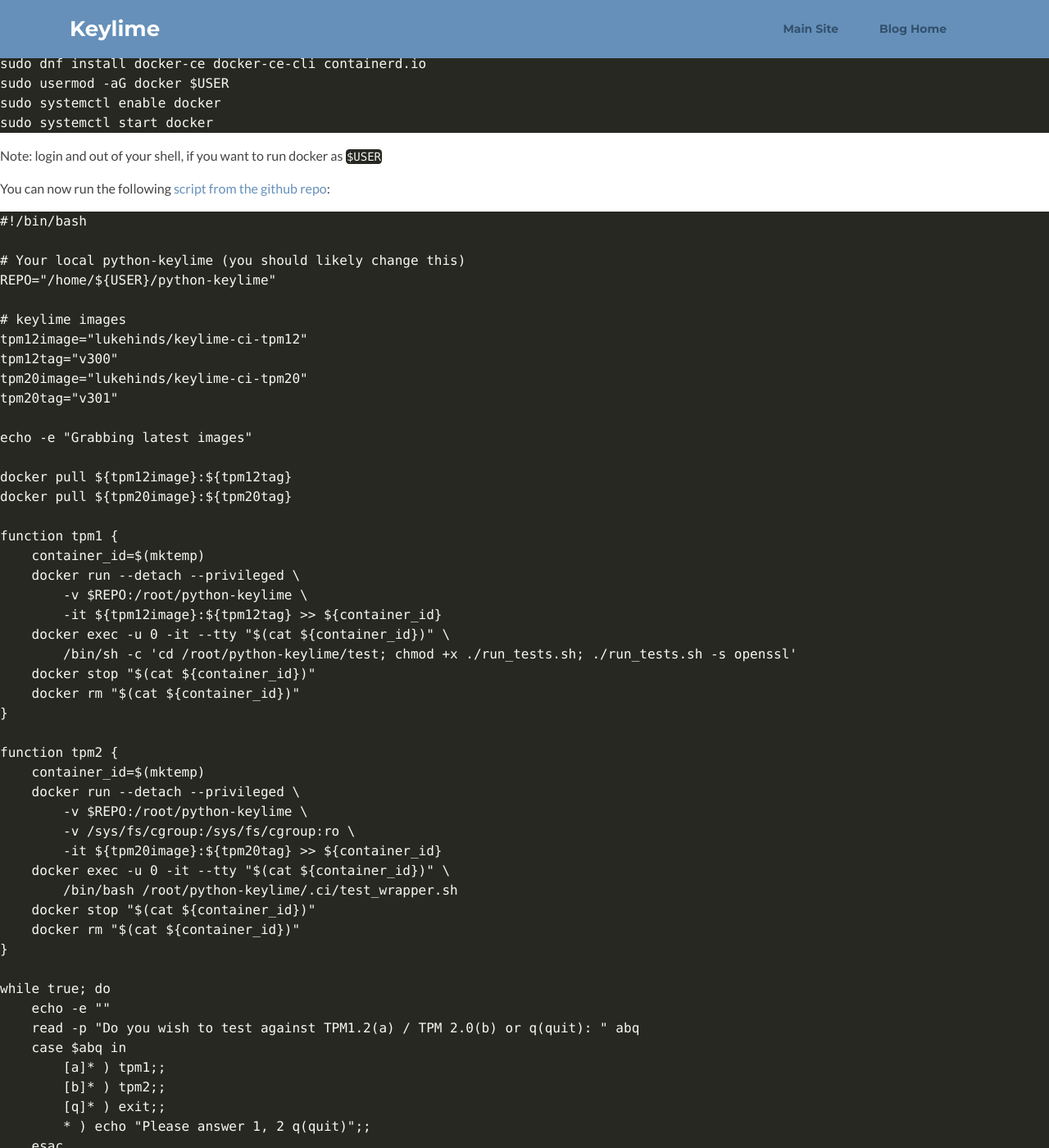
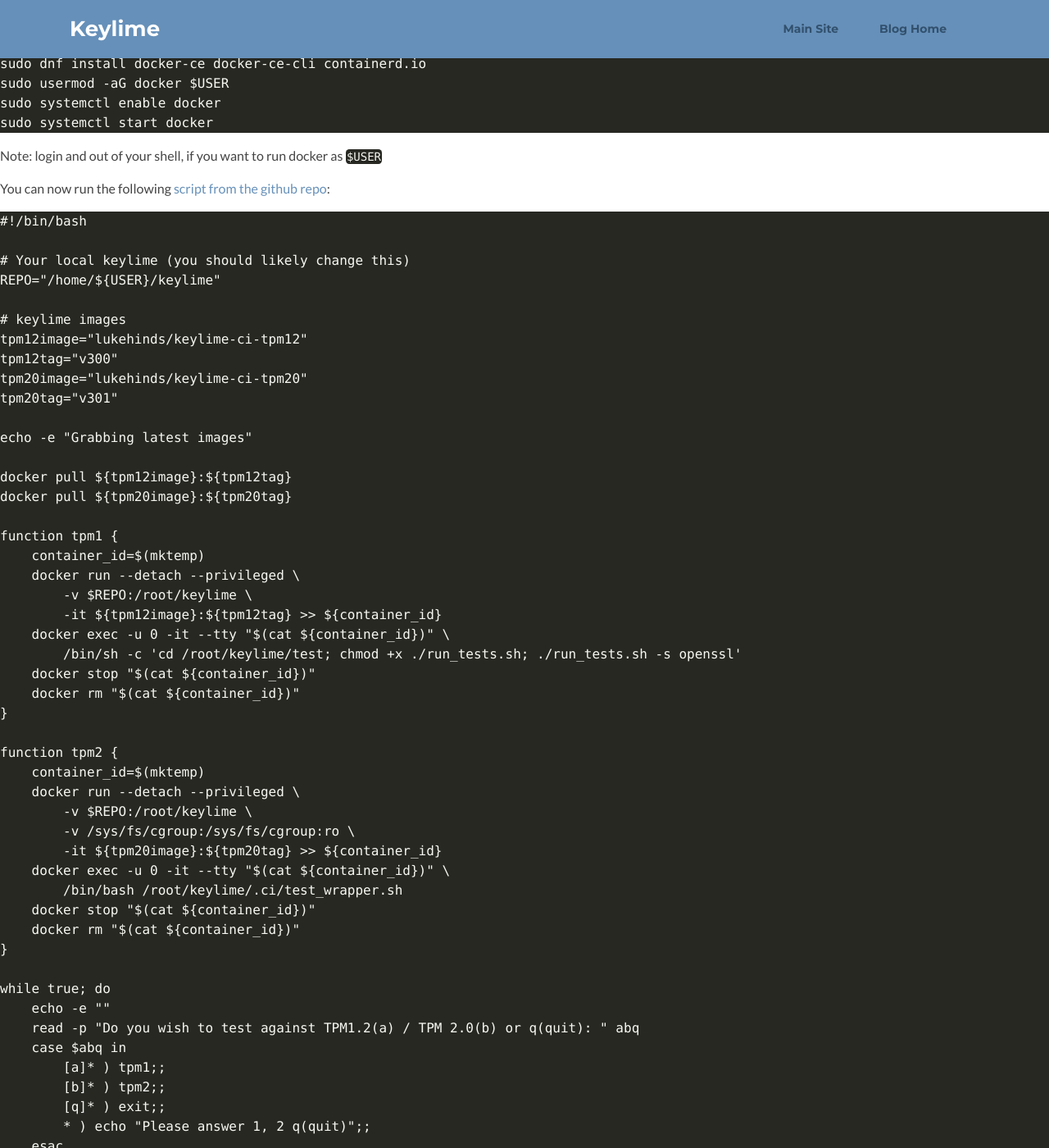
Before and after one commit to keylime/keylime.github.io, a Jekyll site: the page built from _posts/2019-04-01-handy-docker-environment.markdown, in a window 1280 px wide and 1400 px high, scrolled down 254 px. Shown: the whole window at 82% size. Built offline with Jekyll 4.4.1, drawn with Linux system fonts in a browser that asks for light colours; nearby versions of some CDN libraries; some of the changed text lies outside the part shown.

Commit message:
Change remaining instances of former repo naming

````diff
--- a/_includes/docs.html
+++ b/_includes/docs.html
@@ -8,8 +8,8 @@
             <div class="code-block">
                 <!--//Use Prismjs - http://prismjs.com/index.html#basic-usage -->
                 <pre><code class="language-markup">
-git clone https://github.com/keylime/python-keylime
-cd python-keylime
+git clone https://github.com/keylime/keylime
+cd keylime
 ./installer.sh
                  </code></pre>
             </div><!--//code-block-->
--- a/_includes/promo.html
+++ b/_includes/promo.html
@@ -19,7 +19,7 @@
             <ul class="list-inline mb-2">
                 <!--// Generate github buttons: https://github.com/mdo/github-buttons -->
                 <li class="list-inline-item github-star">
-<a class="github-button" href="https://github.com/keylime/python-keylime" data-icon="octicon-star" aria-label="Star keylime/python-keylime on GitHub">Star</a></li>
+<a class="github-button" href="https://github.com/keylime/keylime" data-icon="octicon-star" aria-label="Star keylime/keylime on GitHub">Star</a></li>
                 <li class="list-inline-item github-follow"><!-- Place this tag where you want the button to render. -->
 <a class="github-button" href="https://github.com/keylime" aria-label="Follow @keylime on GitHub">Follow @keylime</a></li>
             </ul>
--- a/_posts/2019-04-01-handy-docker-environment.markdown
+++ b/_posts/2019-04-01-handy-docker-environment.markdown
@@ -20,13 +20,13 @@
 
 Note: login and out of your shell, if you want to run docker as `$USER`
 
-You can now run the following [script from the github repo](https://github.com/keylime/python-keylime/blob/master/.ci/run_local.sh):
+You can now run the following [script from the github repo](https://github.com/keylime/keylime/blob/master/.ci/run_local.sh):
 
 ```
 #!/bin/bash
 
-# Your local python-keylime (you should likely change this)
-REPO="/home/${USER}/python-keylime"
+# Your local keylime (you should likely change this)
+REPO="/home/${USER}/keylime"
 
 # keylime images
 tpm12image="lukehinds/keylime-ci-tpm12"
@@ -42,10 +42,10 @@
 function tpm1 {
     container_id=$(mktemp)
     docker run --detach --privileged \
-        -v $REPO:/root/python-keylime \
+        -v $REPO:/root/keylime \
         -it ${tpm12image}:${tpm12tag} >> ${container_id}
     docker exec -u 0 -it --tty "$(cat ${container_id})" \
-        /bin/sh -c 'cd /root/python-keylime/test; chmod +x ./run_tests.sh; ./run_tests.sh -s openssl'
+        /bin/sh -c 'cd /root/keylime/test; chmod +x ./run_tests.sh; ./run_tests.sh -s openssl'
     docker stop "$(cat ${container_id})"
     docker rm "$(cat ${container_id})"
 }
@@ -53,11 +53,11 @@
 function tpm2 {
     container_id=$(mktemp)
     docker run --detach --privileged \
-        -v $REPO:/root/python-keylime \
+        -v $REPO:/root/keylime \
         -v /sys/fs/cgroup:/sys/fs/cgroup:ro \
         -it ${tpm20image}:${tpm20tag} >> ${container_id}
     docker exec -u 0 -it --tty "$(cat ${container_id})" \
-        /bin/bash /root/python-keylime/.ci/test_wrapper.sh
+        /bin/bash /root/keylime/.ci/test_wrapper.sh
     docker stop "$(cat ${container_id})"
     docker rm "$(cat ${container_id})"
 }
--- a/_posts/2019-04-02-running-IMA-on-keylime.markdown
+++ b/_posts/2019-04-02-running-IMA-on-keylime.markdown
@@ -169,7 +169,7 @@
 
 ## whitelist
 
-The whitelist is a list of what we consider to be golden values (or in fact measurements). We will use the initramfs to create our whitelist using the `create_whitelist.sh` shell script available in th python-keylime repository [here](https://github.com/keylime/python-keylime/blob/master/keylime/create_whitelist.sh) or `python-keylime/keylime/create_whitelist.sh`
+The whitelist is a list of what we consider to be golden values (or in fact measurements). We will use the initramfs to create our whitelist using the `create_whitelist.sh` shell script available in th keylime repository [here](https://github.com/keylime/keylime/blob/master/keylime/create_whitelist.sh) or `keylime/keylime/create_whitelist.sh`
 
 We will then remotely send this whitelist to the keylime verifier, which will then proceed to request quotes from the Keylime Agent. Next we will run a non-whitelisted script as root, and see how this results in the verifier revoking the monitored agent. For this we use Fedora 29, but other versions /dists can be used ( check with the community on [gitter.im](https://gitter.im/keylime-project/community) for more info.)
 
@@ -212,7 +212,7 @@
 measure func=MODULE_CHECK uid=0
 ```
 
-> Note, a copy of the above is also available in `python-keylime/demo/``
+> Note, a copy of the above is also available in `keylime/demo/``
 
 Reboot the machine to get IMA to populate `/sys/kernel/security/ima/ascii_runtime_measurements`.
 
````
